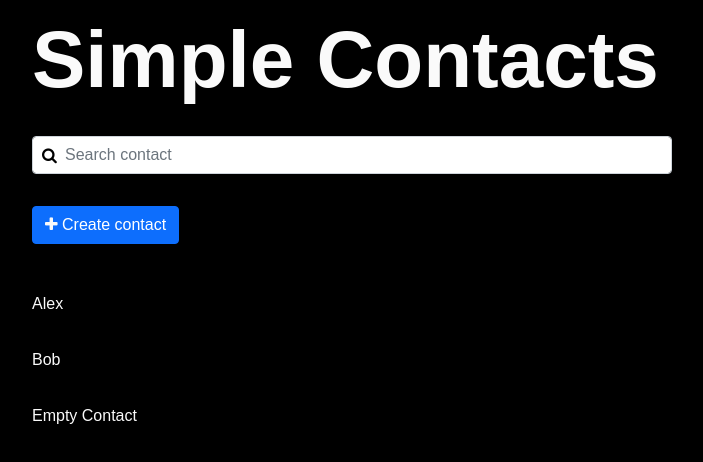
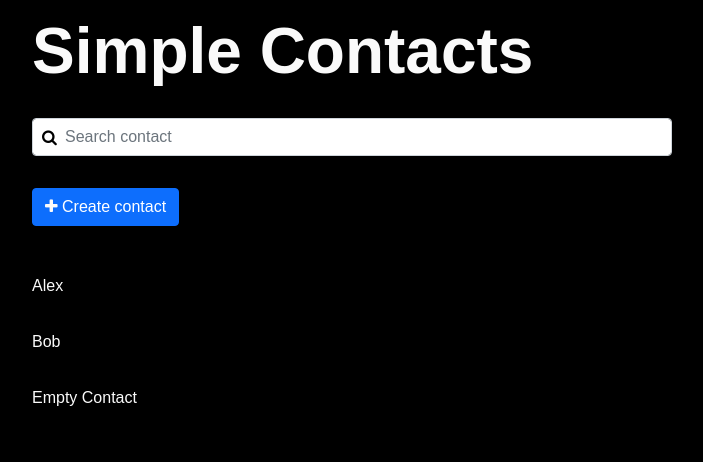
Before and after one commit to shamwela/simple-contacts, a React (Create React App) app: page / in a window 1280 px wide. Shown: the top 462 px of the page, without its empty margins (288-991 px from the left). Built offline with nearby package versions, Linux system fonts and the light colour scheme.

Commit message:
Make heading 1 smaller

```diff
--- a/src/index.css
+++ b/src/index.css
@@ -42,9 +42,9 @@ p {
 }
 
 h1 {
-  --fluid-type-min: 2.5rem;
+  --fluid-type-min: 2rem;
   --fluid-type-target: 5vw;
-  --fluid-type-max: 5rem;
+  --fluid-type-max: 4rem;
   max-width: 15ch;
 }
 
```
